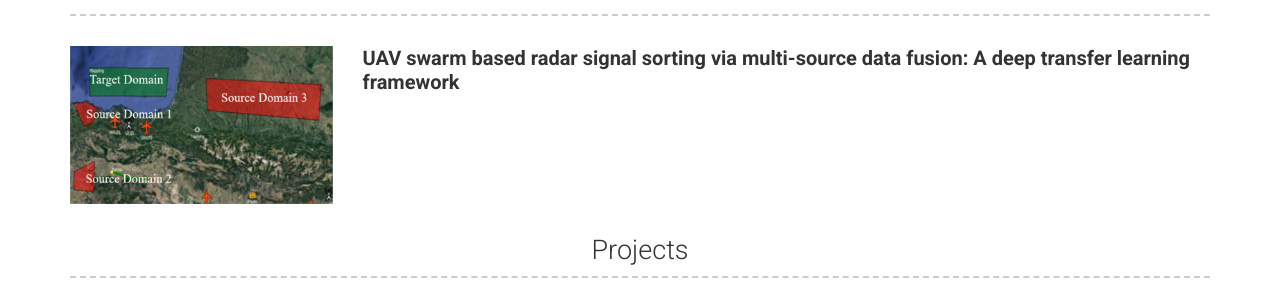
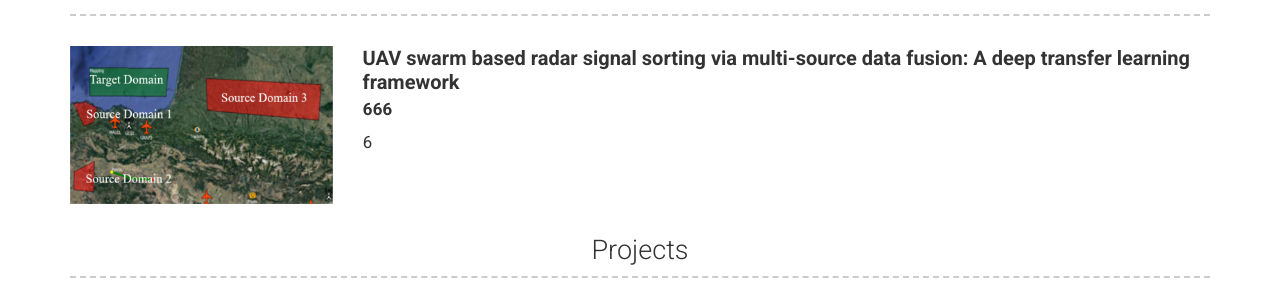
Before and after one commit to RongLiu-Leo/rongliu-leo.github.io, a Jekyll site: the page built from index.md, in a window 1280 px wide. Shown: the part 684-976 px from the top of the page. Built offline with Jekyll 4.4.1, drawn with Linux system fonts in a browser that asks for light colours; nearby versions of some CDN libraries; a style sheet for code colours, icons or effects is not loaded.

Commit message:
Update _config.yml

```diff
--- a/_config.yml
+++ b/_config.yml
@@ -61,6 +61,8 @@ content:
     content:
       - title: 'UAV swarm based radar signal sorting via multi-source data fusion: A deep transfer learning framework'
         image: images/UAV.jpg
+        caption: 6
+        sub_title: 666
         description: |
 
 
```
